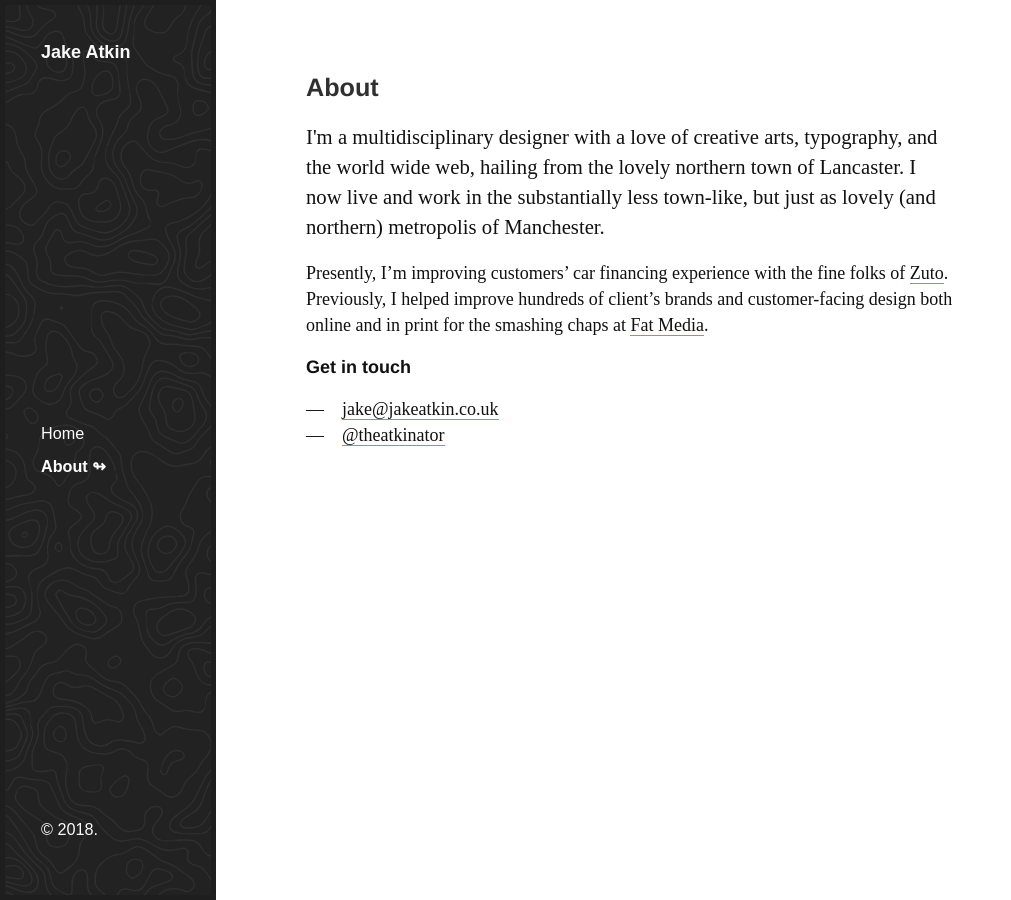
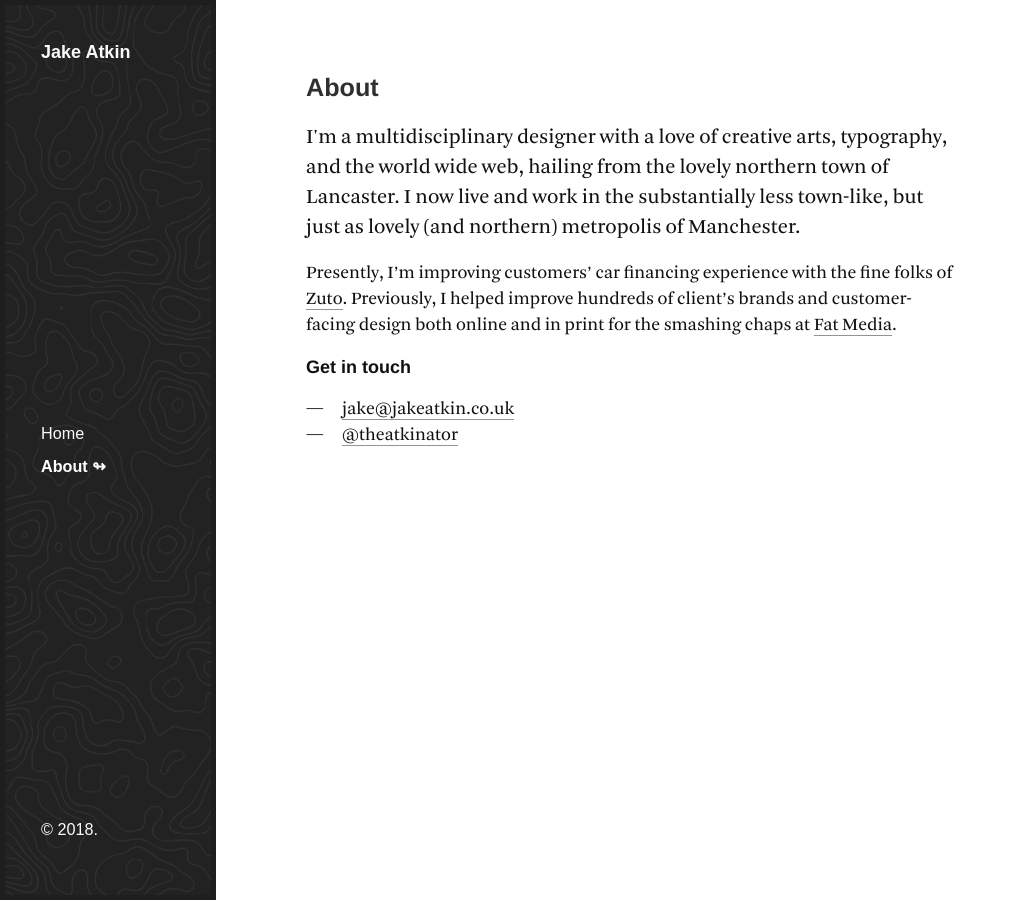
Before and after one commit to atkinja522/atkinja522.github.io, a Jekyll site: the page built from about.md, in a window 1280 px wide. Shown: the whole page, without its empty margins (0-1011 px from the left). Built offline with Jekyll 4.4.1, drawn with Linux system fonts in a browser that asks for light colours; some web fonts are replaced.

Commit message:
updating fonts and tags

```diff
--- a/public/css/main.css
+++ b/public/css/main.css
@@ -14,7 +14,8 @@ body {
 
 html {
   line-height: 1.45;
-  font-family: poynter-oldstyle-text, "Charter", serif;
+  font-family: arnhem, 'STIX Two Text', 'Charter', 'Georgia', 'Times New Roman', Times, serif;
+/*font-family: poynter-oldstyle-text, "Charter", serif;*/
 /*font-family: 'STIX Two Text', "Charter", "Georgia", serif;*/
   font-size: 18px;
 }
```
